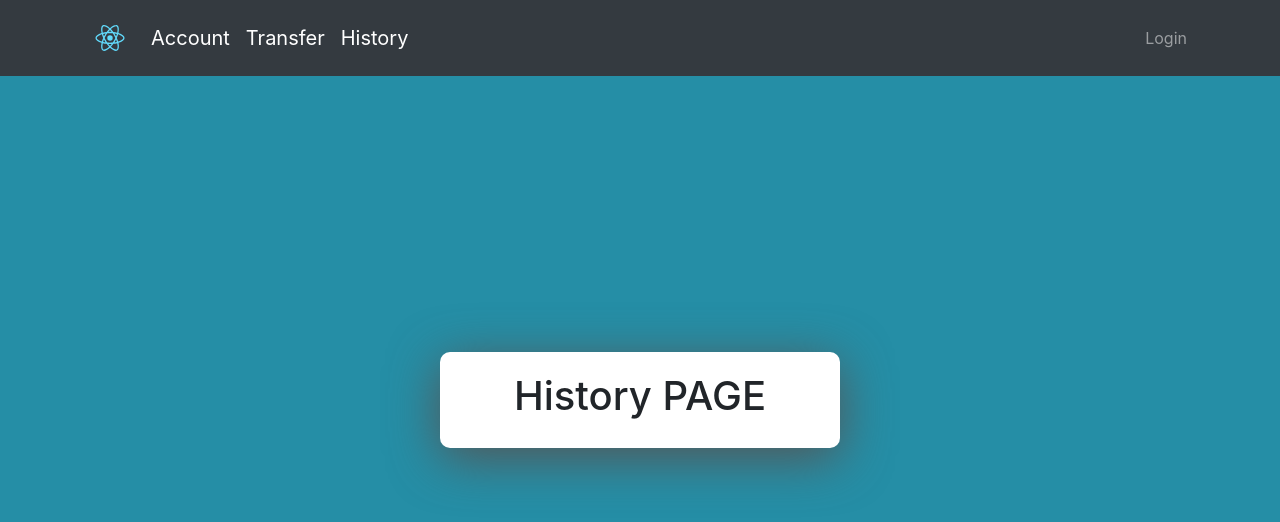
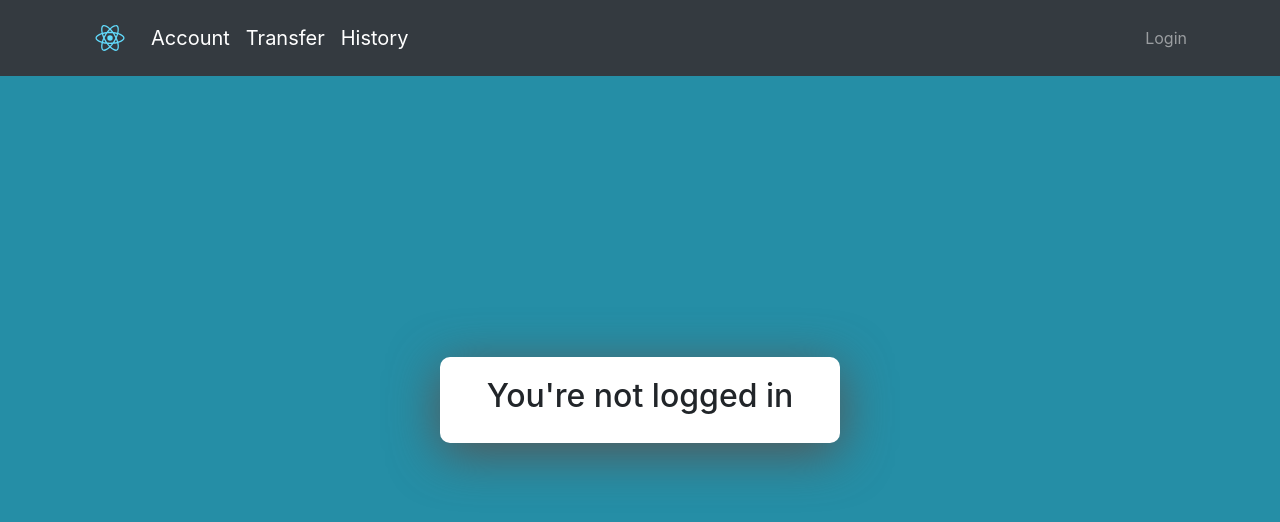
Before and after one commit to gabrielwzh/SEED2021_TT2_7, a React (Create React App) app: page /history in a window 1280 px wide. Shown: the top 522 px of the page. Built offline with nearby package versions, Linux system fonts and the light colour scheme.

Commit message:
basic layout

```diff
--- a/src/App.js
+++ b/src/App.js
@@ -79,9 +79,9 @@ export class App extends Component {
               <Route path="/" exact component={() => <Home user={this.state.user}/>}/>
               <Route path="/login" exact component={() =>
                 <Login setUser={this.setUser} setAuth={this.setAuth} startTimer={this.startTimer}/>}/>
-                <Route path="/account" exact component={Account }/>
-                <Route path="/transfer" exact component={Transfer}/>
-                <Route path="/history" exact component={History}/>
+                <Route path="/account" exact component={() => <Account user={this.state.user}/>}/>
+                <Route path="/transfer" exact component={() => <Transfer user={this.state.user}/>}/>
+                <Route path="/history" exact component={() => <History user={this.state.user}/>}/>
               </Switch>
           </div>
         </div>
--- a/src/components/Account.js
+++ b/src/components/Account.js
@@ -3,11 +3,17 @@ import React, { Component } from 'react'
 export class Account extends Component {
 
     render() {
+        if(this.props.user) {
+            return (
+            <h2>Hi {this.props.user} </h2>
+            )
+        } else {
         return (
             <div>
-                <h1>Account PAGE</h1>
+                <h2> You're not logged in </h2>
             </div>
         )
+        }
     }
 }
 
--- a/src/components/History.js
+++ b/src/components/History.js
@@ -3,11 +3,17 @@ import React, { Component } from 'react'
 export class History extends Component {
 
     render() {
+        if(this.props.user) {
+            return (
+            <h2>Hi {this.props.user} </h2>
+            )
+        } else {
         return (
             <div>
-                <h1>History PAGE</h1>
+                <h2> You're not logged in </h2>
             </div>
         )
+        }
     }
 }
 
--- a/src/components/Home.js
+++ b/src/components/Home.js
@@ -1,12 +1,19 @@
 import React, { Component } from 'react'
+
 export class Home extends Component {
 
     render() {
+        if(this.props.user) {
+            return (
+            <h2>Hi {this.props.user} </h2>
+            )
+        } else {
         return (
             <div>
-                <h1>Home PAGE</h1>
+                <h2> You're not logged in </h2>
             </div>
         )
+        }
     }
 }
 
--- a/src/components/Transfer.js
+++ b/src/components/Transfer.js
@@ -3,11 +3,17 @@ import React, { Component } from 'react'
 export class Transfer extends Component {
 
     render() {
+        if(this.props.user) {
+            return (
+            <h2>Hi {this.props.user} </h2>
+            )
+        } else {
         return (
             <div>
-                <h1>Transfer PAGE</h1>
+                <h2> You're not logged in </h2>
             </div>
         )
+        }
     }
 }
 
```
